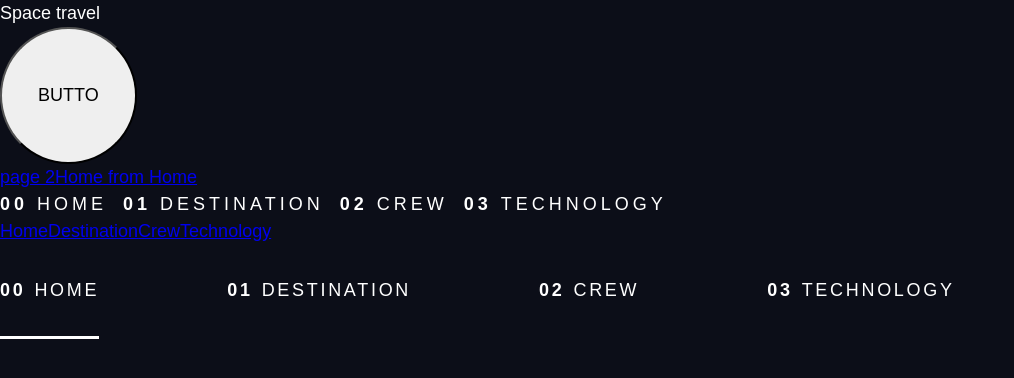
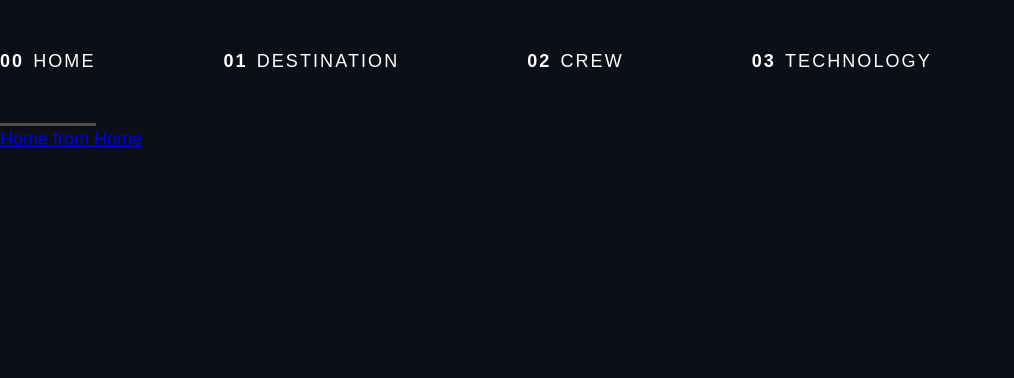
Before and after one commit to Paulo-Dandrea/front-end-frankenstein-drafts, a Next.js app: page /space-travel in a window 1280 px wide. Shown: the top 378 px of the page, without its empty margins (0-1014 px from the left). Built offline with nearby package versions, Linux system fonts and the light colour scheme.

Commit message:
feat: pages route, main nav layout

```diff
--- a/pages/space-travel/index.tsx
+++ b/pages/space-travel/index.tsx
@@ -2,40 +2,46 @@ import Link from 'next/link'
 import { SpaceTravelStyle } from '~/ui/theme/space-travel-style'
 
 import PrimaryNavigation from '~/ui/business-components/space-travel/primary-navigation/'
+import { Head } from 'next/document'
+import Layout from '~/ui/business-components/space-travel/layout'
 
 const SpaceTravel = () => {
   return (
     <>
-      <SpaceTravelStyle />
-      <div className='debug'>Space travel</div>
-      <button className='large-button'>BUTTO</button>
-      <Link href="space-travel/page2">page 2</Link>
-      <Link href="/">Home from Home</Link>
 
-<PrimaryNavigation />
+      <Layout>
 
+      </Layout>
 
-    <nav>
-        <Link href="/space-travel">Home</Link>
-        <Link href="/space-travel/destination">Destination</Link>
-        <Link href="/space-travel/crew">Crew</Link>
-        <Link href="/space-travel/technology">Technology</Link>
-
+      {/* <nav>
         <ul className="primary-navigation underline-indicators flex">
-            <li className="active"><a className="uppercase text-white letter-spacing-2" href="#"><span>00</span>Home</a></li>
-            <li><a className="uppercase text-white letter-spacing-2" href="#"><span>01</span>Destination</a></li>
-            <li><a className="uppercase text-white letter-spacing-2" href="#"><span>02</span>Crew</a></li>
-            <li><a className="uppercase text-white letter-spacing-2" href="#"><span>03</span>Technology</a></li>
-
+        <li className="active">
+        <a className="uppercase text-white letter-spacing-2" href="#">
+        <span>00</span>Home
+        </a>
+        </li>
+        <li>
+        <a className="uppercase text-white letter-spacing-2" href="#">
+        <span>01</span>Destination
+        </a>
+        </li>
+        <li>
+        <a className="uppercase text-white letter-spacing-2" href="#">
+        <span>02</span>Crew
+        </a>
+        </li>
+        <li>
+        <a className="uppercase text-white letter-spacing-2" href="#">
+        <span>03</span>Technology
+        </a>
+        </li>
         </ul>
-    </nav>
-
+      </nav> */}
     </>
   )
 }
 
 export default SpaceTravel
-
 
 // 00 Home
 // 01 Destination
--- /dev/null
+++ b/src/ui/business-components/space-travel/layout/index.tsx
@@ -0,0 +1,31 @@
+import Head from 'next/head'
+import PrimaryNavigation from '../primary-navigation'
+import Link from 'next/link'
+import { ReactNode } from 'react'
+import { SpaceTravelStyle } from '~/ui/theme/space-travel-style'
+
+interface LayoutProps {
+  children?: ReactNode
+}
+
+const Layout = (props: LayoutProps) => {
+  const appTitle = `Space-Travel`
+
+  return (
+    <div>
+      <Head>
+        <title>{appTitle}</title>
+        <meta name="viewport" content="width=device-width, initial-scale=1" />
+        <meta charSet="utf-8" />
+      </Head>
+
+      <SpaceTravelStyle />
+
+      <div>{props.children}</div>
+      <PrimaryNavigation />
+      <Link href="/">Home from Home</Link>
+    </div>
+  )
+}
+
+export default Layout
--- a/src/ui/business-components/space-travel/primary-navigation/index.tsx
+++ b/src/ui/business-components/space-travel/primary-navigation/index.tsx
@@ -1,41 +1,62 @@
 import Link from 'next/link'
-import { Flex } from '~/ui/components/utils/flex'
-import { PrimaryNav } from './style'
+import { PrimaryUL } from './style'
+import { useRouter } from 'next/router'
+
+const navItems = [
+  {
+    name: 'Home',
+    href: '',
+    index: '00'
+  },
+  {
+    name: 'Destination',
+    href: '/destination',
+    index: '01'
+  },
+  {
+    name: 'Crew',
+    href: '/crew',
+    index: '02'
+  },
+  {
+    name: 'Technology',
+    href: '/technology',
+    index: '03'
+  }
+]
 
 const PrimaryNavigation = () => {
+  const { pathname } = useRouter()
+
+  function isTargetPageActive(targetUrl: string) {
+    if (pathname === targetUrl) {
+      return 'active'
+    }
+    return ''
+  }
+
+  function Item({ name, href, index }: any) {
+    const actualHref = `/space-travel${href}`
+    return (
+      <Link href={actualHref} key={index}>
+        <li className={isTargetPageActive(actualHref)}>
+          <a>
+            <span>{index}</span>
+            {name}
+          </a>
+        </li>
+      </Link>
+    )
+  }
+
   return (
-    <PrimaryNav>
-      <Flex gap='1rem'>
-        <li>
-          <Link href="/space-travel">
-            <a>
-              <span>00</span>Home
-            </a>
-          </Link>
-        </li>
-        <li>
-          <Link href="/space-travel/destination">
-            <a>
-              <span>01</span>Destination
-            </a>
-          </Link>
-        </li>
-        <li>
-          <Link href="/space-travel/crew">
-            <a>
-              <span>02</span>Crew
-            </a>
-          </Link>
-        </li>
-        <li>
-          <Link href="/space-travel/technology">
-            <a>
-              <span>03</span>Technology
-            </a>
-          </Link>
-        </li>
-      </Flex>
-    </PrimaryNav>
+    <nav>
+      <PrimaryUL>
+        {navItems.map(item => (
+          <Item key={item.index} {...item} />
+        ))}
+      </PrimaryUL>
+    </nav>
   )
 }
 
--- a/src/ui/business-components/space-travel/primary-navigation/style.ts
+++ b/src/ui/business-components/space-travel/primary-navigation/style.ts
@@ -2,29 +2,35 @@ import styled from 'styled-components'
 import colors from '~/ui/theme/colors'
 import space from '~/ui/theme/space'
 
-export const PrimaryNav = styled.nav`
+export const PrimaryUL = styled.ul`
+  display: flex;
+
   gap: 8rem;
   --underline-gap: 2 rem;
   list-style: none;
   padding: 0;
   margin: 0;
 
-  cursor: pointer;
-  padding: var(--underline-gap, 1rem) 0;
-  border: 0;
-  border-bottom: 0.2rem solid hsl( ${colors.white} / 0);
-
-
-
-  /* &:hover, &:focus {
-        border-color: hsl( var(--clr-white) / .5);
-
-  } */
-
   * {
     color: ${colors.white};
-    letter-spacing: ${space.small};
+    letter-spacing: ${space.tiny};
     text-transform: uppercase;
+  }
+
+  li {
+    cursor: pointer;
+    padding: ${space.xxxLarge} 0;
+    border: 0;
+
+    &:hover,
+    &:focus {
+      border-bottom: 0.2rem solid ${colors.darkGray2};
+    }
+  }
+
+  .active,
+  [aria-selected='true'] {
+    border-bottom: 0.2rem solid ${colors.white};
   }
 
   a {
--- a/src/ui/theme/colors.ts
+++ b/src/ui/theme/colors.ts
@@ -1,5 +1,6 @@
 let blackGrey = {
   darkGray: '#333333',
+  darkGray2: '#4d4d4d',
   lightGray: '#f0f0f0',
   white: '#FFFFFF'
 }
```
Also changed, not shown: pages/space-travel/crew.tsx (added, +16 -0 lines), pages/space-travel/destination.tsx (added, +14 -0 lines), pages/space-travel/technology.tsx (added, +15 -0 lines).
